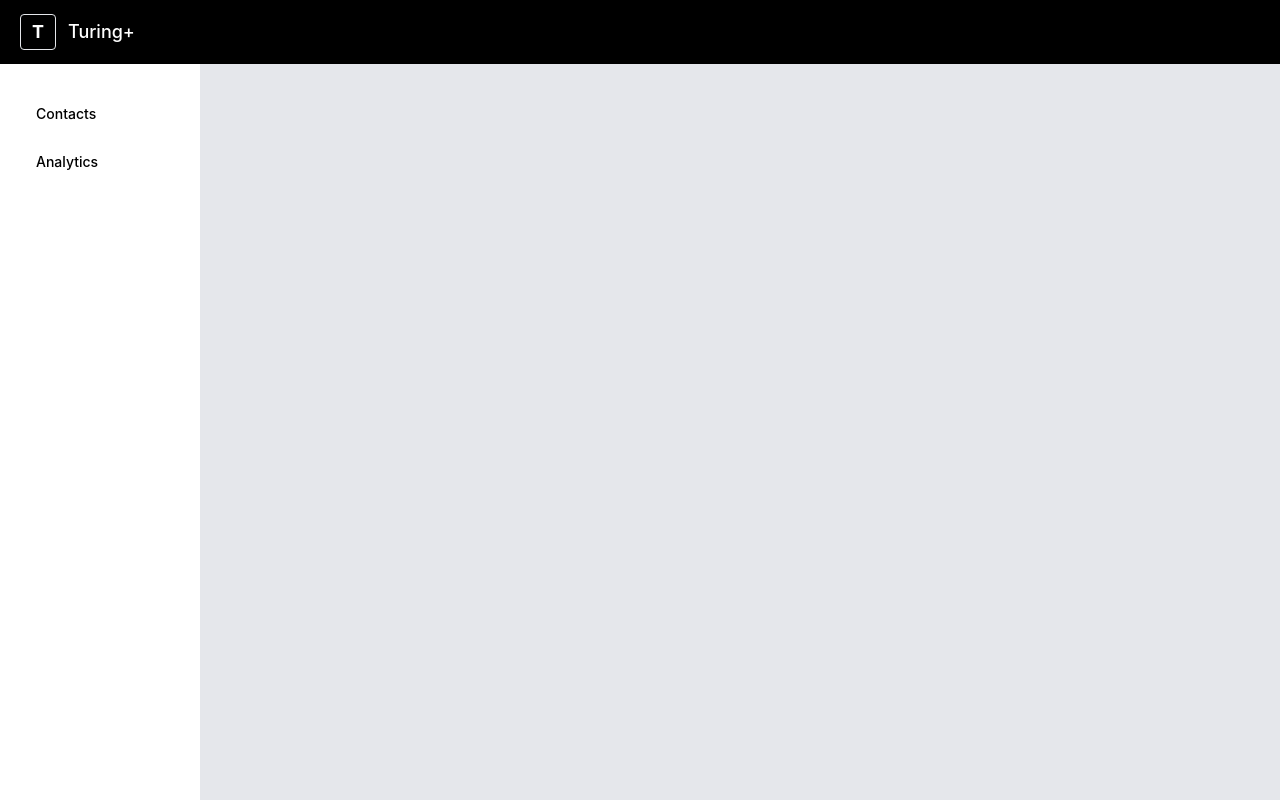
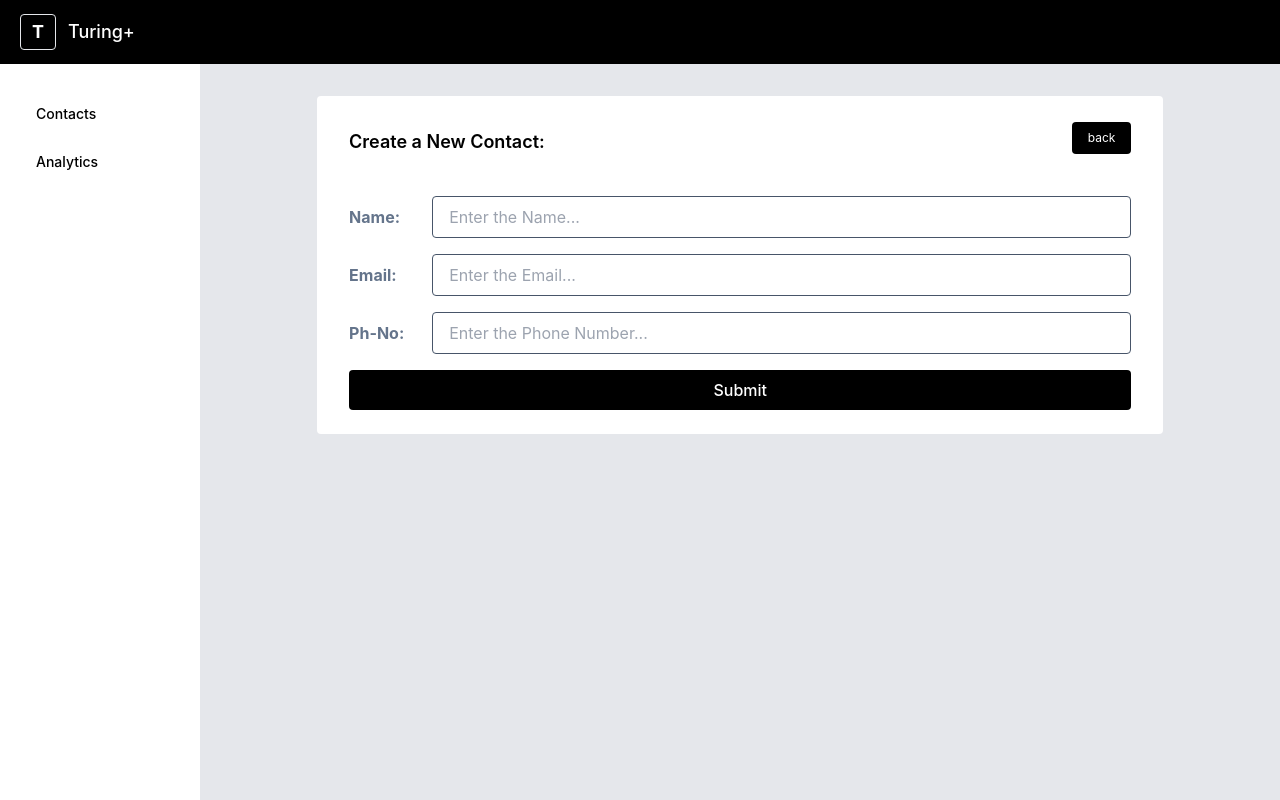
Before and after one commit to AdityaP68/contact-management-taiyo, a React (Vite) app: page /create-contact in a window 1280 px wide. Built offline with nearby package versions, Linux system fonts and the light colour scheme.

Commit message:
view and edit contact is added

```diff
--- a/package.json
+++ b/package.json
@@ -29,6 +29,7 @@
     "@types/leaflet": "^1.9.3",
     "@types/react": "^18.2.15",
     "@types/react-dom": "^18.2.7",
+    "@types/uuid": "^9.0.2",
     "@typescript-eslint/eslint-plugin": "^6.0.0",
     "@typescript-eslint/parser": "^6.0.0",
     "@vitejs/plugin-react": "^4.0.3",
--- a/src/components/Contacts/ContactsCard.tsx
+++ b/src/components/Contacts/ContactsCard.tsx
@@ -1,5 +1,6 @@
 import React from "react";
 import { Contact } from "../../utils/types";
+import { Link } from "react-router-dom";
 // import { useDispatch } from "react-redux";
 // import { deleteContact } from "../../redux-store/contactsSlice";
 
@@ -21,24 +22,24 @@ const ContactsCard: React.FC<ContactsCardProps> = ({ contact }) => {
       <div className="p-4 flex flex-col gap-2 py-6 px-5">
         <div className="flex gap-1">
           <strong>Name:</strong>
-          <p>{contact.name}</p>
+          <p className="truncate">{contact.name}</p>
         </div>
         <div className="flex gap-1">
           <strong>Email:</strong>
-          <p>{contact.email}</p>
+          <p className="truncate">{contact.email}</p>
         </div>
         <div className="flex gap-1">
           <strong>Ph no:</strong>
-          <p>{contact.phone}</p>
+          <p className="truncate">{contact.phone}</p>
         </div>
       </div>
       <div className="flex w-full mt-auto mx-auto gap-2 px-5 pb-5 pt-4">
-        <button className="block bg-white border border-black rounded py-1 px-6 font-medium text-sm w-1/2">
+        <Link to={`/view-contact/${contact.id}`} className=" flex items-center justify-center bg-white border border-black rounded py-1 px-6 font-medium text-sm w-1/2">
           View
-        </button>
-        <button className="block bg-black text-white rounded py-1 px-6 font-medium text-sm w-1/2">
+        </Link>
+        <Link to={`/edit-contact/${contact.id}`} className=" flex items-center justify-center bg-black text-white rounded py-1 px-6 font-medium text-sm w-1/2">
           Edit
-        </button>
+        </Link>
       </div>
     </div>
   );
--- a/src/components/Contacts/CreateContactModal.tsx
+++ /dev/null
@@ -1,10 +0,0 @@
-function CreateContactModal() {
-    return (
-      <div className="h-screen w-screen bg-black font-white absolute z-50">
-        <div>I'm a modal dialog</div>
-        <button>Close</button>
-      </div>
-    );
-  }
-
-  export default CreateContactModal
--- a/src/pages/Contacts.tsx
+++ b/src/pages/Contacts.tsx
@@ -4,7 +4,8 @@ import Card from "../components/UI/Card";
 import { Contact } from "../utils/types";
 // import CreateContactModal from "../components/Contacts/CreateContactModal";
 // import { createPortal } from "react-dom";
-import { useState } from "react";
+
+import { Link } from "react-router-dom";
 
 type RootState = {
   contacts: {
@@ -14,21 +15,20 @@ type RootState = {
 
 function Contacts() {
   const contacts = useSelector((state: RootState) => state.contacts.contacts);
-  const [showModal, setShowModal] = useState(false);
   console.log(contacts);
-  console.log(showModal)
+
   return (
     <>
-
       <div>
         <Card>
           <p className="p-2 font-medium">Total Contacts: {contacts.length}</p>
-          <button
-            onClick={() => setShowModal(true)}
+
+          <Link to={'/create-contact'}
             className="bg-black text-white py-2 px-4 rounded ml-auto hover:bg-gray-900"
           >
             + create a new contact
-          </button>
+          </Link>
+
         </Card>
         <section className="grid grid-cols-4 gap-4 mt-6 w-full">
           {contacts.map((contact) => (
--- /dev/null
+++ b/src/pages/CreateContact.tsx
@@ -0,0 +1,86 @@
+import { Link, useNavigate } from "react-router-dom";
+import { useDispatch } from "react-redux";
+import { v4 as uuidv4 } from "uuid";
+import { addContact } from "../redux-store/contactsSlice";
+import { useState, FormEvent } from "react";
+
+function CreateContact() {
+  const dispatch = useDispatch();
+  const navigate = useNavigate();
+
+  const [name, setName] = useState("");
+  const [email, setEmail] = useState("");
+  const [phoneNumber, setPhoneNumber] = useState("");
+
+  const handleSubmit = (e: FormEvent) => {
+    e.preventDefault();
+
+    const newContact = {
+      id: uuidv4(),
+      name,
+      email,
+      phone: phoneNumber,
+    };
+    dispatch(addContact(newContact));
+
+    alert("contact added successfully");
+    setName("");
+    setEmail("");
+    setPhoneNumber("");
+
+    navigate("/");
+  };
+  return (
+    <div className="bg-white px-8 py-6 rounded w-10/12 mx-auto">
+      <div className="flex items-center justify-between">
+        <h1 className="font-semibold text-lg mt-2 ">Create a New Contact:</h1>
+        <Link
+          to="/"
+          className="text-white text-xs bg-black py-2 px-4 rounded i"
+        >
+          back
+        </Link>
+      </div>
+      <form className=" mt-10 flex flex-col gap-4" onSubmit={handleSubmit}>
+        <div className="flex gap-3 items-center">
+          <strong className="text-slate-500 w-20">Name:</strong>
+          <input
+            className="border border-slate-600 w-full py-2 px-4 rounded"
+            type="text"
+            value={name}
+            onChange={(e) => setName(e.target.value)}
+            placeholder="Enter the Name..."
+          />
+        </div>
+        <div className="flex gap-3 items-center">
+          <strong className="text-slate-500 w-20">Email:</strong>
+          <input
+            className="border border-slate-600 w-full py-2 px-4 rounded"
+            type="email"
+            value={email}
+            onChange={(e) => setEmail(e.target.value)}
+            placeholder="Enter the Email..."
+          />
+        </div>
+        <div className="flex gap-3 items-center">
+          <strong className="text-slate-500 w-20">Ph-No:</strong>
+          <input
+            className="border border-slate-600 w-full py-2 px-4 rounded"
+            type="number"
+            value={phoneNumber}
+            onChange={(e) => setPhoneNumber(e.target.value)}
+            placeholder="Enter the Phone Number..."
+          />
+        </div>
+        <button
+          type="submit"
+          className="bg-black text-white font-medium p-2 rounded"
+        >
+          Submit
+        </button>
+      </form>
+    </div>
+  );
+}
+
+export default CreateContact;
--- /dev/null
+++ b/src/pages/EditContact.tsx
@@ -0,0 +1,8 @@
+
+function EditContact() {
+  return (
+    <div>EditContact</div>
+  )
+}
+
+export default EditContact
--- /dev/null
+++ b/src/pages/ViewContact.tsx
@@ -0,0 +1,19 @@
+import { useParams } from "react-router-dom";
+
+function ViewContact() {
+  const { id } = useParams();
+
+  console.log(id);
+  return (
+    <div className="bg-white rounded w-10/12 p-6 mx-auto">
+      <div className="flex  justify-between items-center ">
+        <h1 className="font-semibold text-lg">Contact Details:</h1>
+        <button className="bg-black text-white p-2 rounded font-medium text-sm">
+          Delete Contact
+        </button>
+      </div>
+    </div>
+  );
+}
+
+export default ViewContact;
--- a/src/router/AppRouter.tsx
+++ b/src/router/AppRouter.tsx
@@ -1,14 +1,22 @@
 import { lazy } from "react";
 import { Routes, Route } from "react-router-dom";
 
-const ContactsPage = lazy(()=>import("../pages/Contacts"))
-const AnalyticsPage = lazy(()=>import("../pages/Analytics"))
+const ContactsPage = lazy(() => import("../pages/Contacts"));
+const AnalyticsPage = lazy(() => import("../pages/Analytics"));
+const CreateContactsPage = lazy(() => import("../pages/CreateContact"));
+const EditContactsPage = lazy(() => import("../pages/EditContact"));
+const ViewContactsPage = lazy(() => import("../pages/ViewContact"));
 
 function AppRouter() {
   return (
     <Routes>
-      <Route path={"/"} element={<ContactsPage/>} />
-      <Route path={"/analytics"} element={<AnalyticsPage/>} />
+      <Route path={"/"}>
+        <Route index element={<ContactsPage />} />
+        <Route path="/create-contact" element={<CreateContactsPage />} />
+        <Route path="/view-contact/:id" element={<ViewContactsPage />} />
+        <Route path="/edit-contact/:id" element={<EditContactsPage />} />
+      </Route>
+      <Route path={"/analytics"} element={<AnalyticsPage />} />
     </Routes>
   );
 }
--- a/src/utils/types.tsx
+++ b/src/utils/types.tsx
@@ -36,7 +36,7 @@ export type CountryData = {
     id: string
     name: string;
     email: string;
-    phone: number;
+    phone: number | string;
     address?: string;
     age?: number;
   }
```
Also changed, not shown: 1 other file (tests, documents, lock files or other folders).
